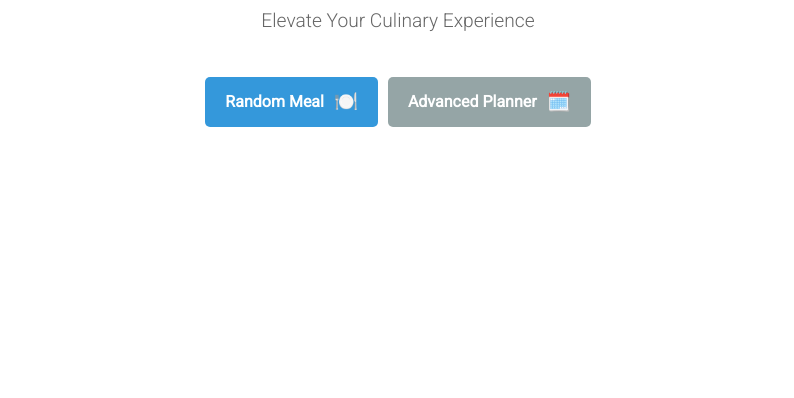
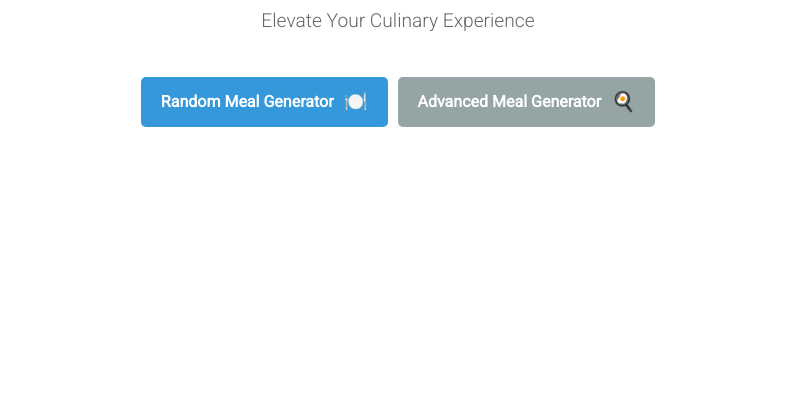
Before and after one commit to T-twan/GourmetMealGenerator, a plain HTML site: page index.html in a window 1280 px wide. Shown: the part 402-800 px from the top of the page, without its empty margins (242-1036 px from the left). Drawn offline with Linux system fonts and the light colour scheme.

Commit message:
V2.1 small changes

```diff
--- a/index.html
+++ b/index.html
@@ -13,12 +13,12 @@
         <div class="subtitle">Elevate Your Culinary Experience</div>
         <div class="button-container">
             <a href="meal-generator.html" class="button button-primary">
-                <span class="button-text">Random Meal</span>
+                <span class="button-text">Random Meal Generator</span>
                 <span class="button-icon">🍽️</span>
             </a>
-            <a href="#" class="button button-secondary">
-                <span class="button-text">Advanced Planner</span>
-                <span class="button-icon">🗓️</span>
+            <a href="advanced-meal-generator.html" class="button button-secondary">
+                <span class="button-text">Advanced Meal Generator</span>
+                <span class="button-icon">🍳</span>
             </a>
         </div>
     </div>
```
Also changed, not shown: advanced-meal-generator.html (added).
